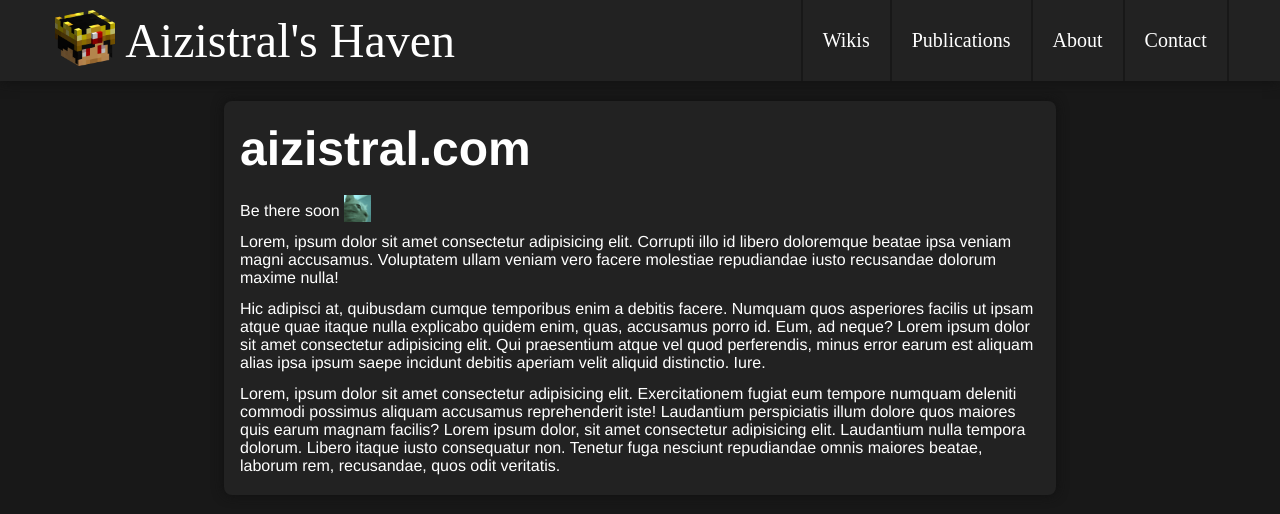
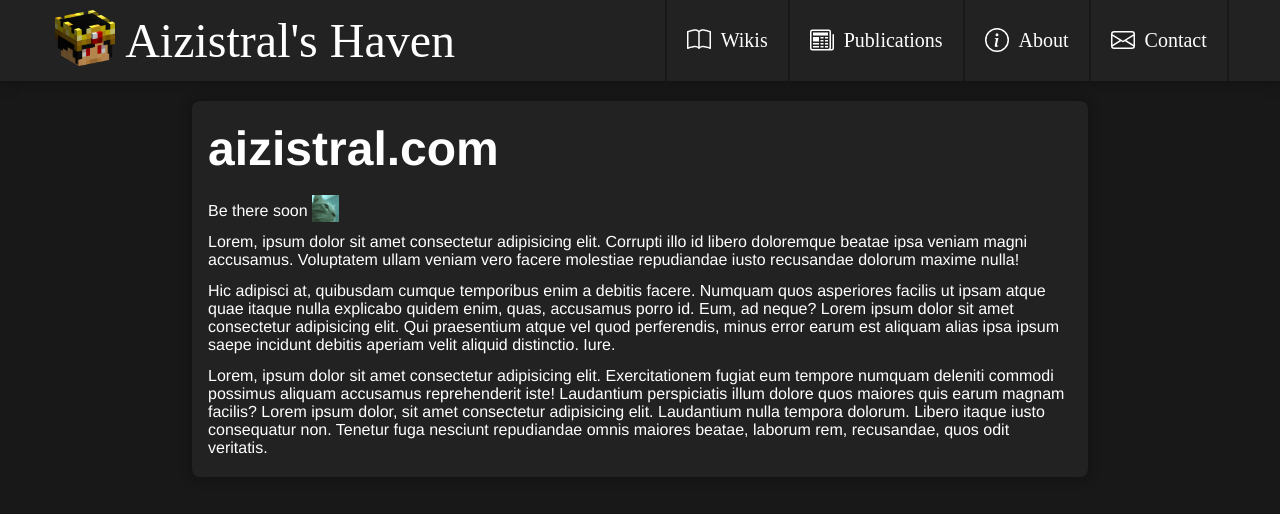
Before and after one commit to Aizistral-Studios/aizistral.com, a Jekyll site: the page built from index.html, in a window 1280 px wide. Shown: the top 514 px of the page. Built offline with Jekyll 4.4.1, drawn with Linux system fonts in a browser that asks for light colours.

Commit message:
Add header button icons

```diff
--- a/_layouts/default.html
+++ b/_layouts/default.html
@@ -1,11 +1,13 @@
 <!doctype html>
-<html>
+<html xmlns="http://www.w3.org/2000/svg" xmlns:xlink="http://www.w3.org/1999/xlink">
 
 	<head>
 		<meta charset="utf-8">
 		<title>{{ page.title }}{% if page.url.size > 1 %} - Aizistral's Haven{% endif %}</title>
 		<meta name="description" content="{{ page.description }}" />
 		<meta http-equiv="Content-Type" content="text/html; charset=UTF-8" />
+		<meta http-equiv="X-UA-Compatible" content="IE=edge" />
+		<meta name="viewport" content="width=device-width, initial-scale=1.0" />
 		<link rel="stylesheet" href="/assets/css/styles.css">
 		<link rel="icon" href="/assets/images/aizhead.png" type="image/x-icon">
 
@@ -25,10 +27,28 @@
 					<p class="header-logo_text">Aizistral's Haven</p>
 				</a>
 				<div class="header-buttons">
-					<a href="/wikis" class="header-button">Wikis</a>
-					<a href="/publications" class="header-button">Publications</a>
-					<a href="/about" class="header-button">About</a>
-					<a href="/contact" class="header-button">Contact</a>
+					<a href="/wikis" class="header-button">
+						<svg xmlns="http://www.w3.org/2000/svg" width="24" height="24" fill="currentColor" class="bi bi-book header-button_icon" viewBox="0 0 16 16">
+							<path d="M1 2.828c.885-.37 2.154-.769 3.388-.893 1.33-.134 2.458.063 3.112.752v9.746c-.935-.53-2.12-.603-3.213-.493-1.18.12-2.37.461-3.287.811V2.828zm7.5-.141c.654-.689 1.782-.886 3.112-.752 1.234.124 2.503.523 3.388.893v9.923c-.918-.35-2.107-.692-3.287-.81-1.094-.111-2.278-.039-3.213.492V2.687zM8 1.783C7.015.936 5.587.81 4.287.94c-1.514.153-3.042.672-3.994 1.105A.5.5 0 0 0 0 2.5v11a.5.5 0 0 0 .707.455c.882-.4 2.303-.881 3.68-1.02 1.409-.142 2.59.087 3.223.877a.5.5 0 0 0 .78 0c.633-.79 1.814-1.019 3.222-.877 1.378.139 2.8.62 3.681 1.02A.5.5 0 0 0 16 13.5v-11a.5.5 0 0 0-.293-.455c-.952-.433-2.48-.952-3.994-1.105C10.413.809 8.985.936 8 1.783z" />
+						</svg>
+						<span class="header-button_text">Wikis</span></a>
+					<a href="/publications" class="header-button">
+						<svg xmlns="http://www.w3.org/2000/svg" width="24" height="24" fill="currentColor" class="bi bi-newspaper header-button_icon" viewBox="0 0 16 16">
+							<path d="M0 2.5A1.5 1.5 0 0 1 1.5 1h11A1.5 1.5 0 0 1 14 2.5v10.528c0 .3-.05.654-.238.972h.738a.5.5 0 0 0 .5-.5v-9a.5.5 0 0 1 1 0v9a1.5 1.5 0 0 1-1.5 1.5H1.497A1.497 1.497 0 0 1 0 13.5v-11zM12 14c.37 0 .654-.211.853-.441.092-.106.147-.279.147-.531V2.5a.5.5 0 0 0-.5-.5h-11a.5.5 0 0 0-.5.5v11c0 .278.223.5.497.5H12z" />
+							<path d="M2 3h10v2H2V3zm0 3h4v3H2V6zm0 4h4v1H2v-1zm0 2h4v1H2v-1zm5-6h2v1H7V6zm3 0h2v1h-2V6zM7 8h2v1H7V8zm3 0h2v1h-2V8zm-3 2h2v1H7v-1zm3 0h2v1h-2v-1zm-3 2h2v1H7v-1zm3 0h2v1h-2v-1z" />
+						</svg>
+						<span class="header-button_text">Publications</span></a>
+					<a href="/about" class="header-button">
+						<svg xmlns="http://www.w3.org/2000/svg" width="24" height="24" fill="currentColor" class="bi bi-info-circle header-button_icon" viewBox="0 0 16 16">
+							<path d="M8 15A7 7 0 1 1 8 1a7 7 0 0 1 0 14zm0 1A8 8 0 1 0 8 0a8 8 0 0 0 0 16z" />
+							<path d="m8.93 6.588-2.29.287-.082.38.45.083c.294.07.352.176.288.469l-.738 3.468c-.194.897.105 1.319.808 1.319.545 0 1.178-.252 1.465-.598l.088-.416c-.2.176-.492.246-.686.246-.275 0-.375-.193-.304-.533L8.93 6.588zM9 4.5a1 1 0 1 1-2 0 1 1 0 0 1 2 0z" />
+						</svg>
+						<span class="header-button_text">About</span></a>
+					<a href="/contact" class="header-button">
+						<svg xmlns="http://www.w3.org/2000/svg" width="24" height="24" fill="currentColor" class="bi bi-envelope header-button_icon" viewBox="0 0 16 16">
+							<path d="M0 4a2 2 0 0 1 2-2h12a2 2 0 0 1 2 2v8a2 2 0 0 1-2 2H2a2 2 0 0 1-2-2V4Zm2-1a1 1 0 0 0-1 1v.217l7 4.2 7-4.2V4a1 1 0 0 0-1-1H2Zm13 2.383-4.708 2.825L15 11.105V5.383Zm-.034 6.876-5.64-3.471L8 9.583l-1.326-.795-5.64 3.47A1 1 0 0 0 2 13h12a1 1 0 0 0 .966-.741ZM1 11.105l4.708-2.897L1 5.383v5.722Z" />
+						</svg>
+						<span class="header-button_text">Contact</span></a>
 				</div>
 			</nav>
 		</header>
--- a/_sass/main.scss
+++ b/_sass/main.scss
@@ -27,7 +27,7 @@ p, h1, h2, h3, h4, h5, h6 {
 }
 
 main {
-	max-width: 65%;
+	max-width: 70%;
 	margin: 20px auto;
 	border-radius: 8px 8px 8px 8px;
 	background-color: #222222;
@@ -38,6 +38,8 @@ main {
 nav {
 	background-color: #222222;
 	display: flex;
+	flex-wrap: nowrap;
+	overflow: auto;
 	box-shadow: 0px 0px 12px 0px #101010;
 }
 
@@ -70,6 +72,7 @@ nav {
 	font-size: 3rem;
 	font-weight: normal;
 	margin-right: 20px;
+	white-space: nowrap;
 }
 
 .header-buttons {
@@ -80,7 +83,7 @@ nav {
 }
 
 .header-button {
-	display: flex;
+	display: inline-flex;
 	align-items: center;
 	height: 100%;
 	text-decoration: none;
@@ -90,14 +93,47 @@ nav {
 	font-size: 1.25rem;
 }
 
-.header-buttons:last-child {
+.header-button:last-child {
 	border-right: #181818 solid 2px;
 }
 
-.header-button:hover {
+.header-button:hover, .header-button:hover .header-button_text {
 	background-color: #1d1d1d;
+	color: #FF7C11;
+}
+
+.header-button_icon {
+	margin-right: 10px;
 }
 
 :any-link {
 	color: white;
 }
+
+@media screen and (max-width: 1080px) {
+	.header-button_text {
+		display: none;
+	}
+
+	.header-button_icon {
+		margin-right: 0px;
+		transform: scale(1.25);
+	}
+}
+
+@media screen and (max-width: 720px) {
+
+	nav {
+		flex-direction: column;
+		align-items: center;
+	}
+
+	.header-buttons {
+		margin-left: 3.5%;
+		border-top: #181818 solid 2px;
+	}
+
+	.header-button_icon {
+		height: 3rem;
+	}
+}
```
Also changed, not shown: assets/icons/book.svg (added), assets/icons/envelope.svg (added), assets/icons/info-circle.svg (added), assets/icons/newspaper.svg (added).
